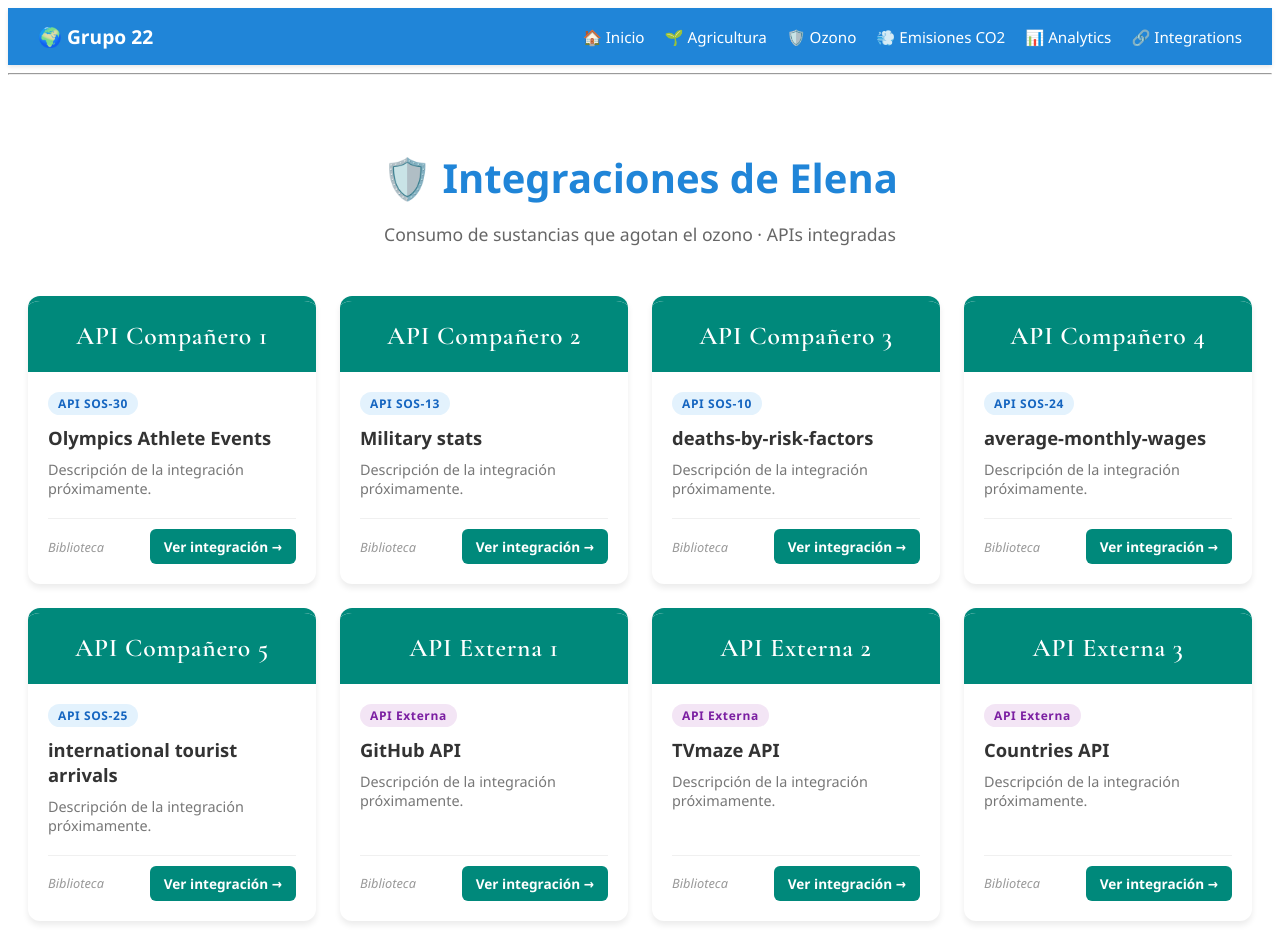
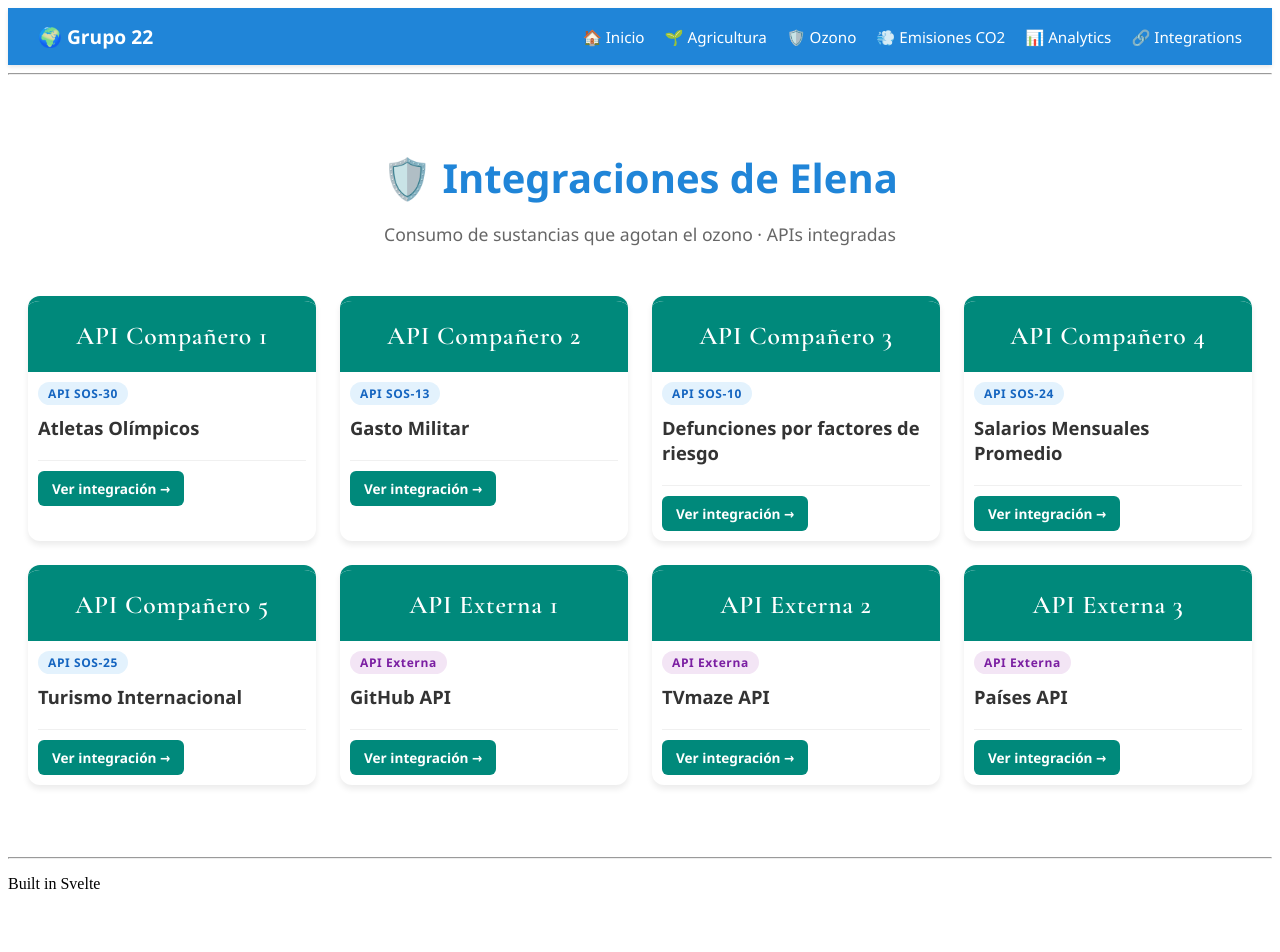
Before and after one commit to gti-sos/SOS2526-22, a SvelteKit app in the folder src/front/: page /integrations/ozone-depleting-substance-consumptions in a window 1280 px wide. Shown: the top 952 px of the page. After the commit the page ends 909 px from the top, so only its background shows below. Built offline with nearby package versions, Linux system fonts and the light colour scheme.

Commit message:
correcciones scripts comunes + ozone

```diff
--- a/src/front/src/routes/Header.svelte
+++ b/src/front/src/routes/Header.svelte
@@ -1,12 +1,12 @@
 <header class="navbar">
     <div class="brand">🌍 Grupo 22</div>
     <nav>
-        <a href="/">🏠 Inicio</a>
-        <a href="/global-agriculture-climate-impacts">🌱 Agricultura</a>
-        <a href="/ozone-depleting-substance-consumptions">🛡️ Ozono</a>
-        <a href="/co2-emissions-stats">💨 Emisiones CO2</a>
-        <a href="/analytics">📊 Analytics</a>
-        <a href="/integrations">🔗 Integrations</a>
+        <a href="/" rel="external">🏠 Inicio</a>
+        <a href="/global-agriculture-climate-impacts" rel="external">🌱 Agricultura</a>
+        <a href="/ozone-depleting-substance-consumptions" rel="external">🛡️ Ozono</a>
+        <a href="/co2-emissions-stats" rel="external">💨 Emisiones CO2</a>
+        <a href="/analytics" rel="external">📊 Analytics</a>
+        <a href="/integrations" rel="external">🔗 Integrations</a>
     </nav>
 </header>
 
--- a/src/front/src/routes/analytics/ozone-depleting-substance-consumptions/+page.svelte
+++ b/src/front/src/routes/analytics/ozone-depleting-substance-consumptions/+page.svelte
@@ -1,5 +1,7 @@
     <script>
         import { onMount } from 'svelte';
+        import { resolve } from '$app/paths';
+
 
         onMount(async () => {
             const Highcharts = (await import('highcharts')).default;
@@ -177,7 +179,7 @@
     </div>
 
     <div class="map-link">
-    <a href="/analytics/ozone-depleting-substance-consumptions/map" class="link-btn map-btn">
+    <a href={resolve("/analytics/ozone-depleting-substance-consumptions/map")} class="link-btn map-btn">
         Ver mapa geoespacial (Elena)
     </a>
     </div>
--- a/src/front/src/routes/integrations/+page.svelte
+++ b/src/front/src/routes/integrations/+page.svelte
@@ -18,7 +18,7 @@
                 <h3>Celia Leal Salvago</h3>
                 <p class="data-source">Fuente propia: <br><code>global-agriculture-climate-impacts</code></p>
                 <div class="links">
-                    <a href="/integrations/global-agriculture-climate-impacts" class="link-btn main-btn">
+                    <a href="/integrations/global-agriculture-climate-impacts" rel="external" class="link-btn main-btn">
                         🌱 Ver integraciones de Celia
                     </a>
                 </div>
@@ -28,7 +28,7 @@
                 <h3>Elena Martínez Moreno</h3>
                 <p class="data-source">Fuente propia: <br><code>ozone-depleting-substance-consumptions</code></p>
                 <div class="links">
-                    <a href="/integrations/ozone-depleting-substance-consumptions" class="link-btn main-btn">
+                    <a href="/integrations/ozone-depleting-substance-consumptions" rel="external" class="link-btn main-btn">
                         🛡️ Ver integraciones de Elena
                     </a>
                 </div>
--- a/src/front/src/routes/integrations/ozone-depleting-substance-consumptions/+page.svelte
+++ b/src/front/src/routes/integrations/ozone-depleting-substance-consumptions/+page.svelte
@@ -14,11 +14,9 @@
             <div class="card-number">API Compañero 1</div>
             <div class="card-content">
                 <div class="api-badge sos">API SOS-30</div>
-                <h3>Olympics Athlete Events</h3>
-                <p class="description">Descripción de la integración próximamente.</p>
+                <h3>Atletas Olímpicos</h3>
                 <div class="card-footer">
-                    <span class="library-tag">Biblioteca</span>
-                    <a href="/integrations/ozone-depleting-substance-consumptions/Olympics-Athlet-Events" class="link-btn">
+                    <a href="/integrations/ozone-depleting-substance-consumptions/Olympics-Athlet-Events" rel="external" class="link-btn">
                         Ver integración →
                     </a>
                 </div>
@@ -29,11 +27,9 @@
             <div class="card-number">API Compañero 2</div>
             <div class="card-content">
                 <div class="api-badge sos">API SOS-13</div>
-                <h3>Military stats</h3>
-                <p class="description">Descripción de la integración próximamente.</p>
+                <h3>Gasto Militar</h3>
                 <div class="card-footer">
-                    <span class="library-tag">Biblioteca</span>
-                    <a href="/integrations/ozone-depleting-substance-consumptions/military-stats" class="link-btn">
+                    <a href="/integrations/ozone-depleting-substance-consumptions/military-stats" rel="external" class="link-btn">
                         Ver integración →
                     </a>
                 </div>
@@ -44,11 +40,9 @@
             <div class="card-number">API Compañero 3</div>
             <div class="card-content">
                 <div class="api-badge sos">API SOS-10</div>
-                <h3>deaths-by-risk-factors</h3>
-                <p class="description">Descripción de la integración próximamente.</p>
+                <h3>Defunciones por factores de riesgo</h3>
                 <div class="card-footer">
-                    <span class="library-tag">Biblioteca</span>
-                    <a href="/integrations/ozone-depleting-substance-consumptions/deaths-by-risk-factors" class="link-btn">
+                    <a href="/integrations/ozone-depleting-substance-consumptions/deaths-by-risk-factors" rel="external" class="link-btn">
                         Ver integración →
                     </a>
                 </div>
@@ -59,11 +53,9 @@
             <div class="card-number">API Compañero 4</div>
             <div class="card-content">
                 <div class="api-badge sos">API SOS-24</div>
-                <h3>average-monthly-wages</h3>
-                <p class="description">Descripción de la integración próximamente.</p>
+                <h3>Salarios Mensuales Promedio</h3>
                 <div class="card-footer">
-                    <span class="library-tag">Biblioteca</span>
-                    <a href="/integrations/ozone-depleting-substance-consumptions/average-monthly-wages" class="link-btn">
+                    <a href="/integrations/ozone-depleting-substance-consumptions/average-monthly-wages" rel="external" class="link-btn">
                         Ver integración →
                     </a>
                 </div>
@@ -74,27 +66,22 @@
             <div class="card-number">API Compañero 5</div>
             <div class="card-content">
                 <div class="api-badge sos">API SOS-25</div>
-                <h3>international tourist arrivals</h3>
-                <p class="description">Descripción de la integración próximamente.</p>
+                <h3>Turismo Internacional</h3>
                 <div class="card-footer">
-                    <span class="library-tag">Biblioteca</span>
-                    <a href="/integrations/ozone-depleting-substance-consumptions/international-tourist-arrivals" class="link-btn">
+                    <a href="/integrations/ozone-depleting-substance-consumptions/international-tourist-arrivals" rel="external" class="link-btn">
                         Ver integración →
                     </a>
                 </div>
             </div>
         </div>
 
-        <!-- Tarjeta existente: GitHub -->
         <div class="integration-card">
             <div class="card-number">API Externa 1</div>
             <div class="card-content">
                 <div class="api-badge externa">API Externa</div>
                 <h3>GitHub API</h3>
-                <p class="description">Descripción de la integración próximamente.</p>
                 <div class="card-footer">
-                    <span class="library-tag">Biblioteca</span>
-                    <a href="/integrations/ozone-depleting-substance-consumptions/github" class="link-btn">
+                    <a href="/integrations/ozone-depleting-substance-consumptions/github" rel="external" class="link-btn">
                         Ver integración →
                     </a>
                 </div>
@@ -106,10 +93,8 @@
             <div class="card-content">
                 <div class="api-badge externa">API Externa</div>
                 <h3>TVmaze API</h3>
-                <p class="description">Descripción de la integración próximamente.</p>
                 <div class="card-footer">
-                    <span class="library-tag">Biblioteca</span>
-                    <a href="/integrations/ozone-depleting-substance-consumptions/TVmaze" class="link-btn">
+                    <a href="/integrations/ozone-depleting-substance-consumptions/TVmaze" rel="external" class="link-btn">
                         Ver integración →
                     </a>
                 </div>
@@ -121,11 +106,9 @@
             <div class="card-number">API Externa 3</div>
             <div class="card-content">
                 <div class="api-badge externa">API Externa</div>
-                <h3>Countries API</h3>
-                <p class="description">Descripción de la integración próximamente.</p>
+                <h3>Países API</h3>
                 <div class="card-footer">
-                    <span class="library-tag">Biblioteca</span>
-                    <a href="/integrations/ozone-depleting-substance-consumptions/restcountries" class="link-btn">
+                    <a href="/integrations/ozone-depleting-substance-consumptions/restcountries" rel="external" class="link-btn">
                         Ver integración →
                     </a>
                 </div>
@@ -202,7 +185,7 @@
     }
 
     .card-content {
-        padding: 20px;
+        padding: 10px;
         display: flex;
         flex-direction: column;
         flex-grow: 1;
@@ -273,9 +256,5 @@
         transform: translateY(-1px);
     }
 
-    .link-btn.disabled {
-        background: #ccc;
-        cursor: default;
-        pointer-events: none;
-    }
+
 </style>
```
Also changed, not shown: src/front/src/routes/+page.svelte (+15 -15 lines), src/front/src/routes/analytics/+page.svelte (+6 -2 lines), src/front/src/routes/integrations/ozone-depleting-substance-consumptions/TVmaze/+page.svelte (+21 -0 lines), src/front/src/routes/integrations/ozone-depleting-substance-consumptions/average-monthly-wages/+page.svelte (+21 -1 lines), src/front/src/routes/integrations/ozone-depleting-substance-consumptions/deaths-by-risk-factors/+page.svelte (+21 -0 lines), src/front/src/routes/integrations/ozone-depleting-substance-consumptions/github/+page.svelte (+21 -1 lines), src/front/src/routes/integrations/ozone-depleting-substance-consumptions/international-tourist-arrivals/+page.svelte (+21 -2 lines), src/front/src/routes/integrations/ozone-depleting-substance-consumptions/restcountries/+page.svelte (+16 -1 lines).
